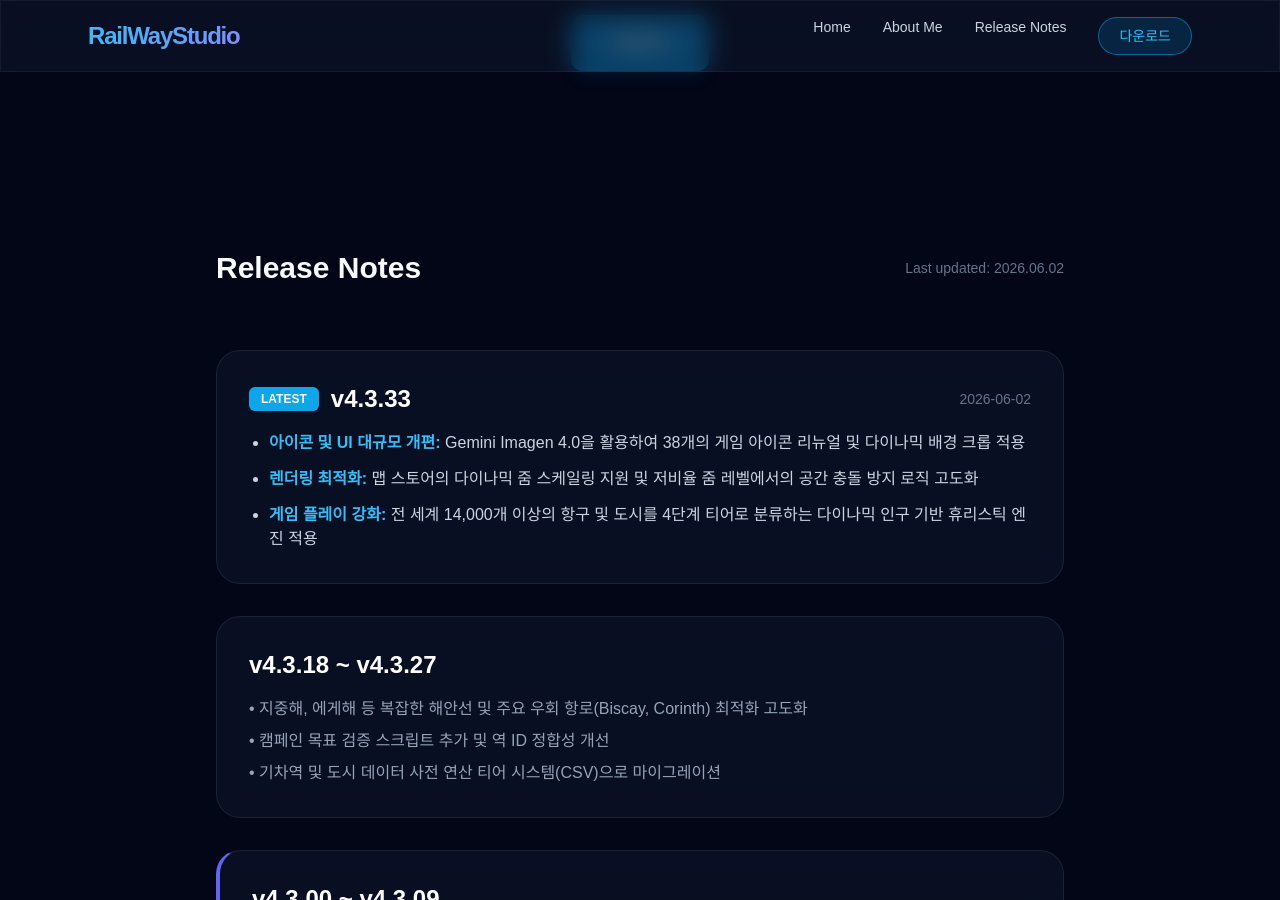
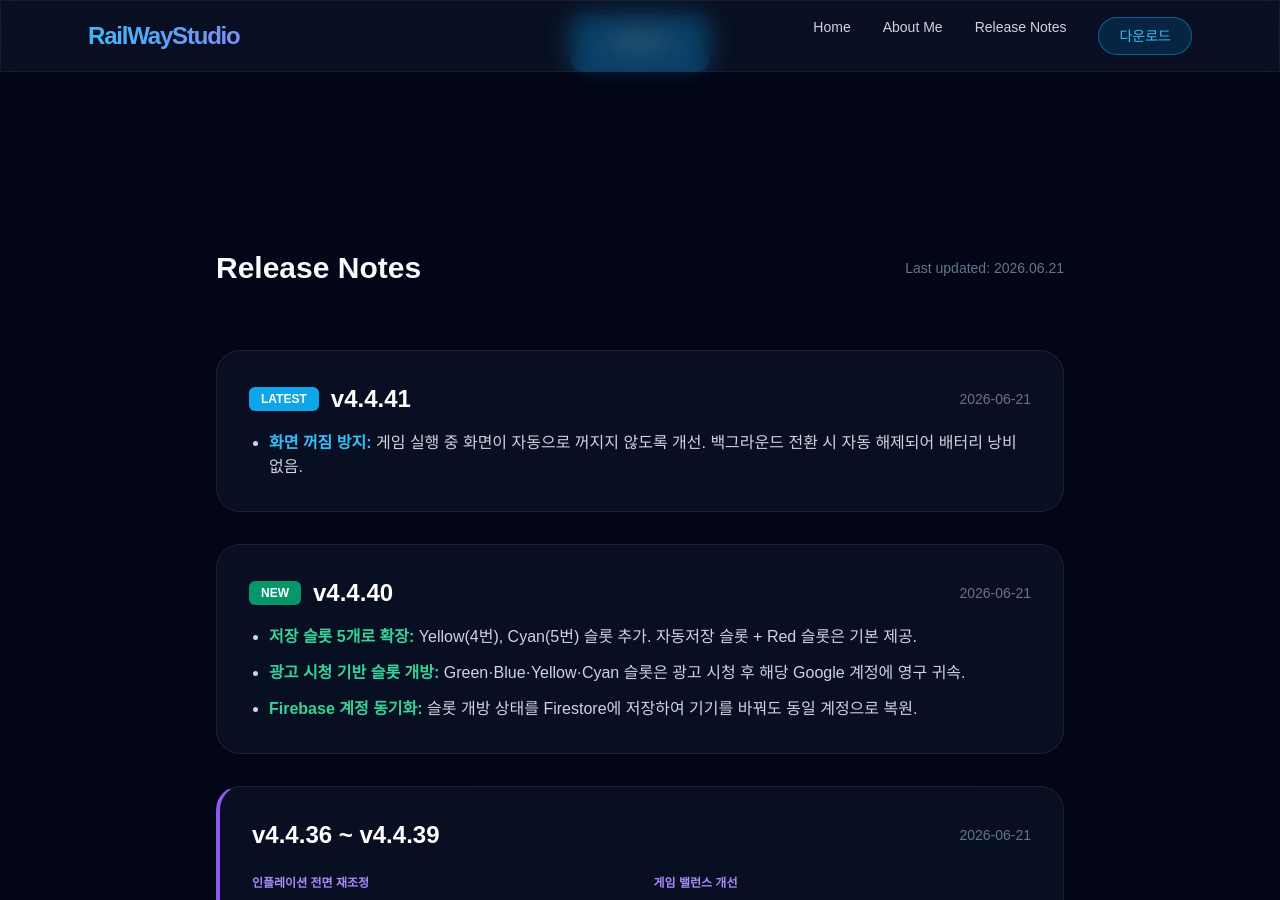
Before and after one commit to daduki/daduki.github.io, a Jekyll site: the page index.html, which Jekyll copies as it is, in a window 1280 px wide and 900 px high, scrolled down 476 px. Built offline with Jekyll 4.4.1, drawn with Linux system fonts in a browser that asks for light colours; nearby versions of some CDN libraries; some web fonts are replaced; some of the changed text lies outside the part shown.

Commit message:
chore: Update release notes to v4.4.41
- Hero badge: v4.3.33 → v4.4.41
- Last updated: 2026.06.02 → 2026.06.21
- Add v4.4.41 (화면 꺼짐 방지) as LATEST card
- Add v4.4.40 (저장 슬롯 5개 확장) card
- Add v4.4.36~v4.4.39 (인플레이션 재조정) card

```diff
--- a/index.html
+++ b/index.html
@@ -30,7 +30,7 @@
     <section id="hero" class="min-h-[70vh] flex items-center justify-center pt-24 px-6 text-center">
         <div class="max-w-3xl">
             <div class="inline-block px-4 py-1.5 mb-6 rounded-full bg-sky-500/10 border border-sky-500/20 text-sky-400 text-xs font-bold tracking-widest uppercase">
-                Now Available v4.3.33
+                Now Available v4.4.41
             </div>
             <h2 class="text-4xl md:text-6xl font-extrabold mb-8 leading-tight">가장 정교한 시뮬레이션,<br><span class="gradient-text">현실을 넘어서는 항로</span></h2>
             <p class="text-slate-400 mb-12 text-lg leading-relaxed">
@@ -46,13 +46,66 @@
         <div class="max-w-4xl mx-auto px-6">
             <div class="flex items-center justify-between mb-16">
                 <h3 class="text-3xl font-bold">Release Notes</h3>
-                <span class="text-slate-500 text-sm">Last updated: 2026.06.02</span>
+                <span class="text-slate-500 text-sm">Last updated: 2026.06.21</span>
             </div>
 
             <div class="space-y-8">
+
+                <!-- v4.4.41 LATEST -->
                 <div class="glass p-8 rounded-3xl update-card">
                     <div class="flex items-center gap-3 mb-4">
                         <span class="px-3 py-1 rounded-md bg-sky-500 text-white text-xs font-bold">LATEST</span>
+                        <h4 class="text-2xl font-bold text-white">v4.4.41</h4>
+                        <span class="text-slate-500 text-sm ml-auto">2026-06-21</span>
+                    </div>
+                    <ul class="space-y-3 text-slate-300 list-disc pl-5">
+                        <li><strong class="text-sky-400">화면 꺼짐 방지:</strong> 게임 실행 중 화면이 자동으로 꺼지지 않도록 개선. 백그라운드 전환 시 자동 해제되어 배터리 낭비 없음.</li>
+                    </ul>
+                </div>
+
+                <!-- v4.4.40 -->
+                <div class="glass p-8 rounded-3xl update-card">
+                    <div class="flex items-center gap-3 mb-4">
+                        <span class="px-3 py-1 rounded-md bg-emerald-600 text-white text-xs font-bold">NEW</span>
+                        <h4 class="text-2xl font-bold text-white">v4.4.40</h4>
+                        <span class="text-slate-500 text-sm ml-auto">2026-06-21</span>
+                    </div>
+                    <ul class="space-y-3 text-slate-300 list-disc pl-5">
+                        <li><strong class="text-emerald-400">저장 슬롯 5개로 확장:</strong> Yellow(4번), Cyan(5번) 슬롯 추가. 자동저장 슬롯 + Red 슬롯은 기본 제공.</li>
+                        <li><strong class="text-emerald-400">광고 시청 기반 슬롯 개방:</strong> Green·Blue·Yellow·Cyan 슬롯은 광고 시청 후 해당 Google 계정에 영구 귀속.</li>
+                        <li><strong class="text-emerald-400">Firebase 계정 동기화:</strong> 슬롯 개방 상태를 Firestore에 저장하여 기기를 바꿔도 동일 계정으로 복원.</li>
+                    </ul>
+                </div>
+
+                <!-- v4.4.36~v4.4.39 -->
+                <div class="glass p-8 rounded-3xl update-card border-l-4 border-l-violet-500">
+                    <div class="flex items-center gap-3 mb-6">
+                        <h4 class="text-2xl font-bold text-white">v4.4.36 ~ v4.4.39</h4>
+                        <span class="text-slate-500 text-sm ml-auto">2026-06-21</span>
+                    </div>
+                    <div class="grid md:grid-cols-2 gap-6">
+                        <div>
+                            <p class="text-xs font-bold text-violet-400 uppercase mb-2">인플레이션 전면 재조정</p>
+                            <p class="text-sm text-slate-300">활성도시 증가만으로 운임 수익이 기하급수적으로 폭증하던 삼중 지수 복합 버그 해결. 도시·시설·차량·매장·광고·운임 인플레이션 6개 수치를 최적 밸런스로 재설정.</p>
+                        </div>
+                        <div>
+                            <p class="text-xs font-bold text-violet-400 uppercase mb-2">게임 밸런스 개선</p>
+                            <p class="text-sm text-slate-300">도시 인플레이션 0.16 / 차량 0.14 / 매장·광고 0.10으로 조정. 후반부에도 역·도시 확장과 차량 추가에 전략적 부담감이 유지되도록 시뮬레이션 검증 후 적용.</p>
+                        </div>
+                        <div>
+                            <p class="text-xs font-bold text-violet-400 uppercase mb-2">Regression 버그 수정</p>
+                            <p class="text-sm text-slate-300">FLIGHT/SHIP/TRADE 모드 재시작 및 캠페인 스테이지 진입 시 구버전 수치가 하드코딩으로 덮어쓰이던 문제 수정. <code class="text-violet-300">resetAllDevSettings()</code>를 단일 초기화 진실 공급원으로 정리.</p>
+                        </div>
+                        <div>
+                            <p class="text-xs font-bold text-violet-400 uppercase mb-2">운임 이중지수 제거</p>
+                            <p class="text-sm text-slate-300">캠페인 모드 운임 수익의 이중지수(<code class="text-violet-300">(1+N×0.001)^N</code>) 및 spawnInflation 지수 팽창 제거. 단순 지수 함수로 전환하여 예측 가능한 수익 곡선 확보.</p>
+                        </div>
+                    </div>
+                </div>
+
+                <!-- v4.3.33 -->
+                <div class="glass p-8 rounded-3xl update-card">
+                    <div class="flex items-center gap-3 mb-4">
                         <h4 class="text-2xl font-bold text-white">v4.3.33</h4>
                         <span class="text-slate-500 text-sm ml-auto">2026-06-02</span>
                     </div>
```
